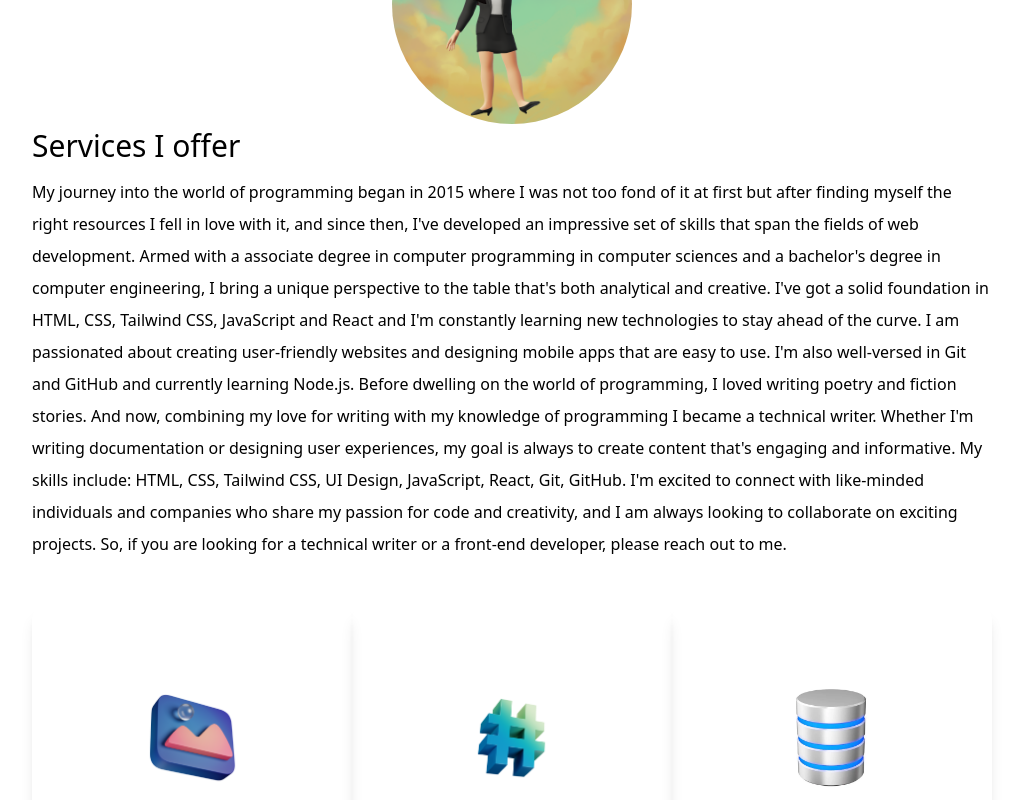
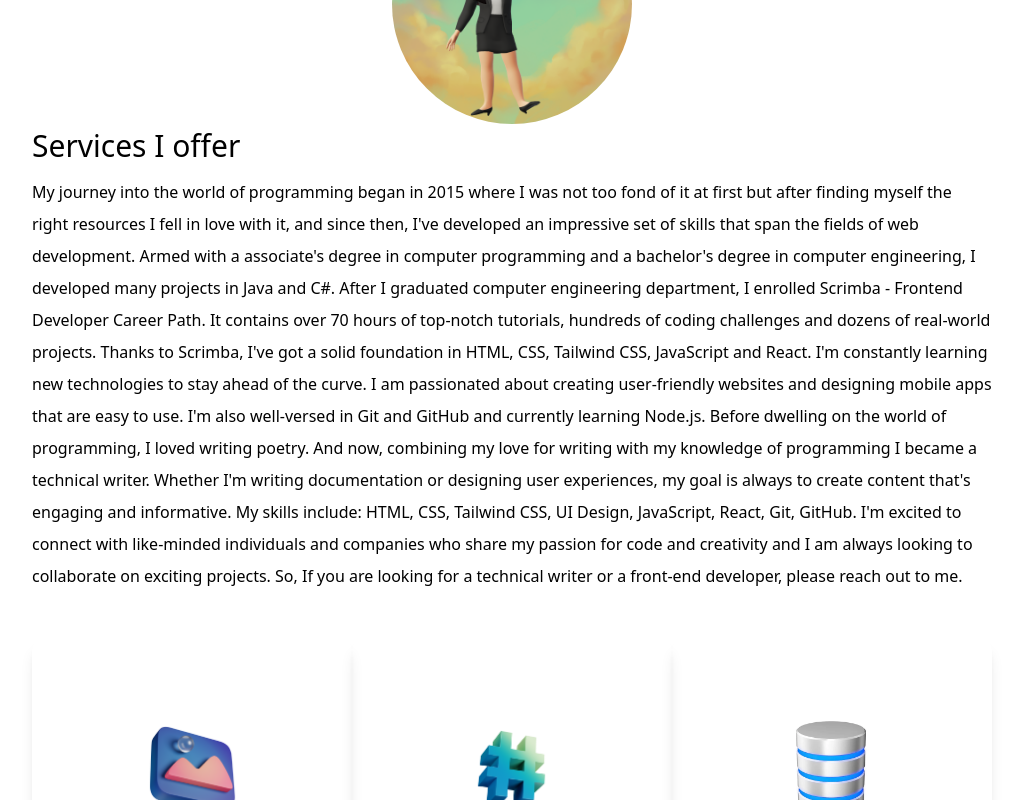
Before and after one commit to fulyaertay/personal-portfolio, a Next.js app: page / in a window 1280 px wide. Shown: the part 728-1528 px from the top of the page, without its empty margins (128-1150 px from the left). Built offline with nearby package versions, Linux system fonts and the light colour scheme.

Commit message:
Update index.tsx

```diff
--- a/pages/index.tsx
+++ b/pages/index.tsx
@@ -77,15 +77,15 @@ export default function Home() {
           <div>
             <h3 className="text-3xl py-1">Services I offer</h3>
             <p className="text-md py-2 leading-8 text-gray-80">
-             My journey into the world of programming began in 2015 where I was not too fond of it at first but after finding myself the right resources I fell in love with it, and since then, I've developed an impressive set of skills that span the fields of web development.
+            My journey into the world of programming began in 2015 where I was not too fond of it at first but after finding myself the right resources I fell in love with it, and since then, I've developed an impressive set of skills that span the fields of web development.
 
-Armed with a associate degree in computer programming in computer sciences and a bachelor's degree in computer engineering, I bring a unique perspective to the table that's both analytical and creative.
+Armed with a associate's degree in computer programming and a bachelor's degree in computer engineering, I developed many projects in Java and C#. After I graduated computer engineering department, I enrolled Scrimba - Frontend Developer Career Path. It contains over 70 hours of top-notch tutorials, hundreds of coding challenges and dozens of real-world projects. Thanks to Scrimba, I've got a solid foundation in HTML, CSS, Tailwind CSS, JavaScript and React.
 
-I've got a solid foundation in HTML, CSS, Tailwind CSS, JavaScript and React and I'm constantly learning new technologies to stay ahead of the curve. I am passionated about creating user-friendly websites and designing mobile apps that are easy to use. I'm also well-versed in Git and GitHub and currently learning Node.js.
+I'm constantly learning new technologies to stay ahead of the curve. I am passionated about creating user-friendly websites and designing mobile apps that are easy to use. I'm also well-versed in Git and GitHub and currently learning Node.js.
 
-Before dwelling on the world of programming, I loved writing poetry and fiction stories. And now, combining my love for writing with my knowledge of programming I became a technical writer. Whether I'm writing documentation or designing user experiences, my goal is always to create content that's engaging and informative. My skills include: HTML, CSS, Tailwind CSS, UI Design, JavaScript, React, Git, GitHub.
+Before dwelling on the world of programming, I loved writing poetry. And now, combining my love for writing with my knowledge of programming I became a technical writer.  Whether I'm writing documentation or designing user experiences, my goal is always to create content that's engaging and informative. My skills include: HTML, CSS, Tailwind CSS, UI Design, JavaScript, React, Git, GitHub.
 
-I'm excited to connect with like-minded individuals and companies who share my passion for code and creativity, and I am always looking to collaborate on exciting projects. So, if you are looking for a technical writer or a front-end developer, please reach out to me.
+I'm excited to connect with like-minded individuals and companies who share my passion for code and creativity and I am always looking to collaborate on exciting projects.  So, If you are looking for a technical writer or a front-end developer, please reach out to me.
             </p>
           </div>
           <div className="lg:flex text-center justify-center">
```
